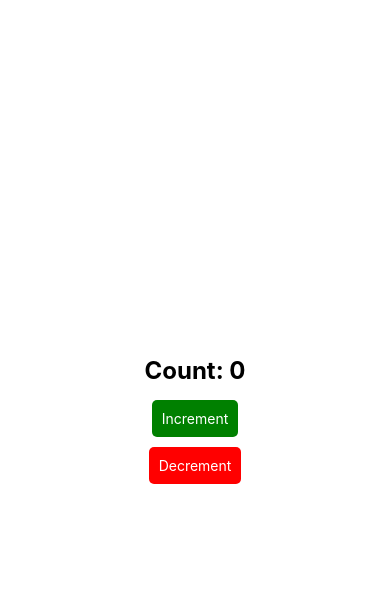
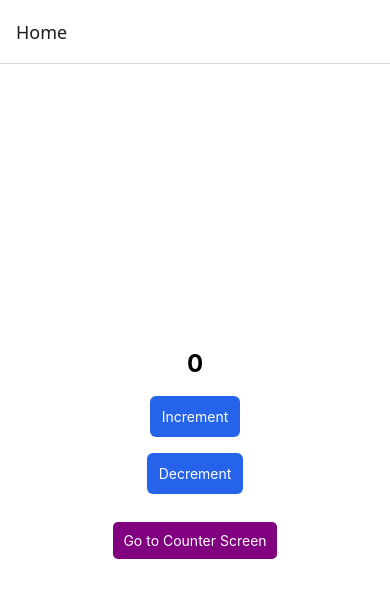
Before and after one commit to Tigran105/Mobile-Expense-Tracker, a React Native app: screen /Home in a window 390 px wide. Shown: the top 598 px of the page. Built offline with nearby package versions, Linux system fonts and the light colour scheme.

Commit message:
Initial skeleton with styled-components, navigation, Zustand, AsyncStorage

```diff
--- a/App.tsx
+++ b/App.tsx
@@ -1,11 +1,11 @@
 import { StatusBar } from 'expo-status-bar';
 import { View } from 'react-native';
-import HomeScreen from '@screens/HomeScreen';
+import AppNavigator from "@navigation/AppNavigator";
 
 export default function App() {
   return (
     <View style={{ flex: 1 }}>
-      <HomeScreen />
+      <AppNavigator />
       <StatusBar style="auto" />
     </View>
   );
--- a/src/components/Button.tsx
+++ b/src/components/Button.tsx
@@ -1,18 +1,27 @@
+import styled from 'styled-components/native';
 import { Pressable, Text } from 'react-native';
+
+const StyledButton = styled(Pressable)`
+    background-color: #2563eb; /* blue-500 */
+    padding: 12px;
+    border-radius: 6px;
+    margin-vertical: 8px;
+`;
+
+const ButtonText = styled(Text)`
+    color: white;
+    text-align: center;
+`;
 
 type Props = {
   title: string;
   onPress: () => void;
-  color?: string;
 };
 
-export default function Button({ title, onPress, color = 'blue' }: Props) {
+export default function Button({ title, onPress }: Props) {
   return (
-    <Pressable
-      onPress={onPress}
-      style={{ padding: 10, backgroundColor: color, borderRadius: 5, marginVertical: 5 }}
-    >
-      <Text style={{ color: 'white', textAlign: 'center' }}>{title}</Text>
-    </Pressable>
+    <StyledButton onPress={onPress}>
+      <ButtonText>{title}</ButtonText>
+    </StyledButton>
   );
 }
--- a/src/components/Counter.tsx
+++ b/src/components/Counter.tsx
@@ -1,5 +1,16 @@
-import { View, Text } from 'react-native';
+import styled from 'styled-components/native';
 import Button from './Button';
+import { Text, View } from 'react-native';
+
+const Container = styled(View)`
+  align-items: center;
+`;
+
+const CountText = styled(Text)`
+  font-size: 24px;
+  font-weight: bold;
+  margin-bottom: 10px;
+`;
 
 type Props = {
   count: number;
@@ -9,10 +20,10 @@ type Props = {
 
 export default function Counter({ count, onIncrement, onDecrement }: Props) {
   return (
-    <View style={{ alignItems: 'center' }}>
-      <Text style={{ fontSize: 24, fontWeight: 'bold', marginBottom: 10 }}>Count: {count}</Text>
-      <Button title="Increment" onPress={onIncrement} color="green" />
-      <Button title="Decrement" onPress={onDecrement} color="red" />
-    </View>
+    <Container>
+      <CountText>{count}</CountText>
+      <Button title="Increment" onPress={onIncrement} />
+      <Button title="Decrement" onPress={onDecrement} />
+    </Container>
   );
 }
--- /dev/null
+++ b/src/navigation/AppNavigator.tsx
@@ -0,0 +1,22 @@
+import { createNativeStackNavigator } from '@react-navigation/native-stack';
+import { NavigationContainer } from '@react-navigation/native';
+import HomeScreen from '../screens/HomeScreen';
+import CounterScreen from '../screens/CounterScreen';
+
+export type RootStackParamList = {
+  Home: undefined;
+  Counter: undefined;
+};
+
+const Stack = createNativeStackNavigator<RootStackParamList>();
+
+export default function AppNavigator() {
+  return (
+    <NavigationContainer>
+      <Stack.Navigator initialRouteName="Home">
+        <Stack.Screen name="Home" component={HomeScreen} />
+        <Stack.Screen name="Counter" component={CounterScreen} />
+      </Stack.Navigator>
+    </NavigationContainer>
+  );
+}
--- a/src/screens/HomeScreen.tsx
+++ b/src/screens/HomeScreen.tsx
@@ -1,36 +1,43 @@
-import { View } from 'react-native';
+import { View, Pressable, Text } from 'react-native';
+import { useNavigation } from '@react-navigation/native';
 import { useStore } from '@store/store';
 import Counter from '@components/Counter';
 import { useEffect, useState } from 'react';
 import { saveItem, getItem } from '@utils/storage';
+import type { RootStackParamList } from '@navigation/AppNavigator';
+import { NativeStackNavigationProp } from '@react-navigation/native-stack';
+
+type HomeScreenNavigationProp = NativeStackNavigationProp<RootStackParamList, 'Home'>;
 
 export default function HomeScreen() {
+  const navigation = useNavigation<HomeScreenNavigationProp>();
   const count = useStore((state) => state.count);
   const increment = useStore((state) => state.increment);
   const decrement = useStore((state) => state.decrement);
 
   const [savedCount, setSavedCount] = useState<number | null>(null);
 
-  const saveCount = async () => {
-    await saveItem('count', count.toString());
-  };
-
-  const loadCount = async () => {
-    const value = await getItem('count');
-    if (value !== null) setSavedCount(parseInt(value, 10));
-  };
-
   useEffect(() => {
+    const loadCount = async () => {
+      const value = await getItem('count');
+      if (value !== null) setSavedCount(parseInt(value, 10));
+    };
     loadCount();
   }, []);
 
   useEffect(() => {
-    saveCount();
+    saveItem('count', count.toString());
   }, [count]);
 
   return (
     <View style={{ flex: 1, justifyContent: 'center', alignItems: 'center', backgroundColor: 'white' }}>
       <Counter count={count} onIncrement={increment} onDecrement={decrement} />
+      <Pressable
+        onPress={() => navigation.navigate('Counter')}
+        style={{ padding: 10, backgroundColor: 'purple', borderRadius: 5, marginTop: 20 }}
+      >
+        <Text style={{ color: 'white' }}>Go to Counter Screen</Text>
+      </Pressable>
     </View>
   );
 }
```
Also changed, not shown: package.json (+6 -1 lines), tsconfig.json (+17 -5 lines), 1 other file (tests, documents, lock files or other folders).
